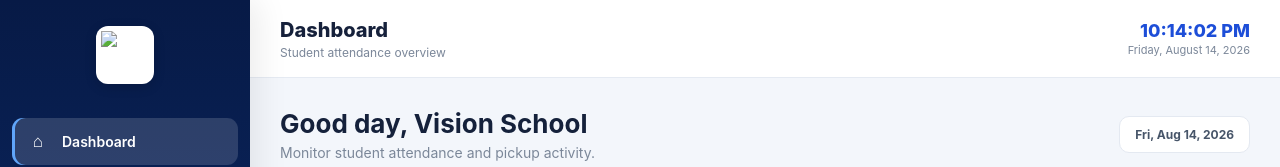
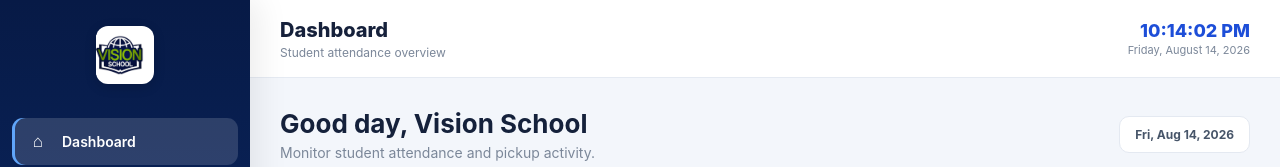
Before and after one commit to visionschoolteacher-Admin/vision-school, a website: page index.html in a window 1280 px wide. Shown: the top 167 px of the page. Drawn offline with nearby package versions, Linux system fonts and the light colour scheme; no server answers.

Commit message:
Update index.html

```diff
--- a/index.html
+++ b/index.html
@@ -52,9 +52,10 @@
 
             <div class="brand-logo">
                 <img
-                    src="./images/vision-school-logo.png"
-                    alt="Vision School"
-                    class="school-logo"
+    src="./logo.png"
+    alt="Vision School"
+    class="school-logo"
+>
                 >
             </div>
 
```
